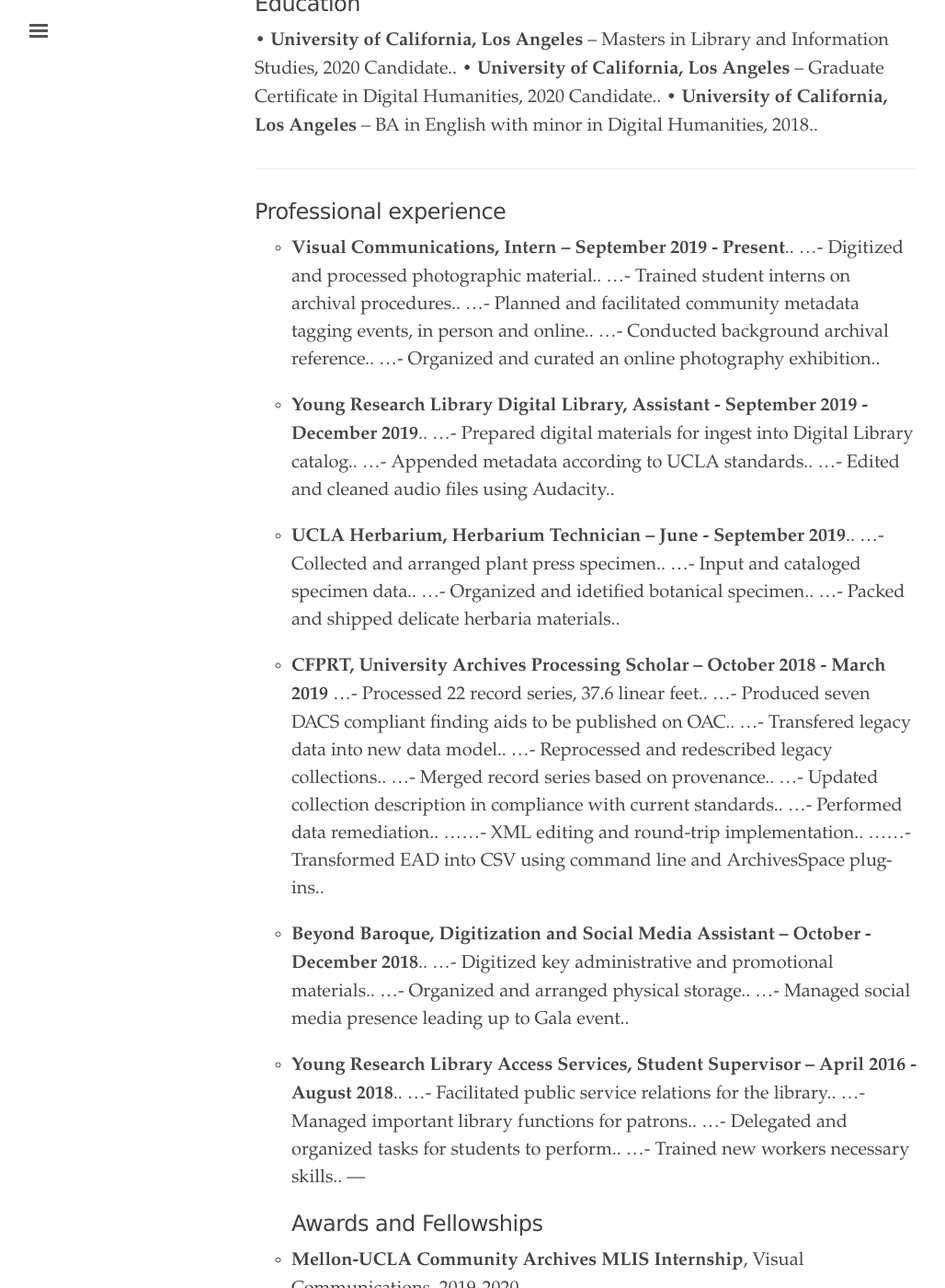
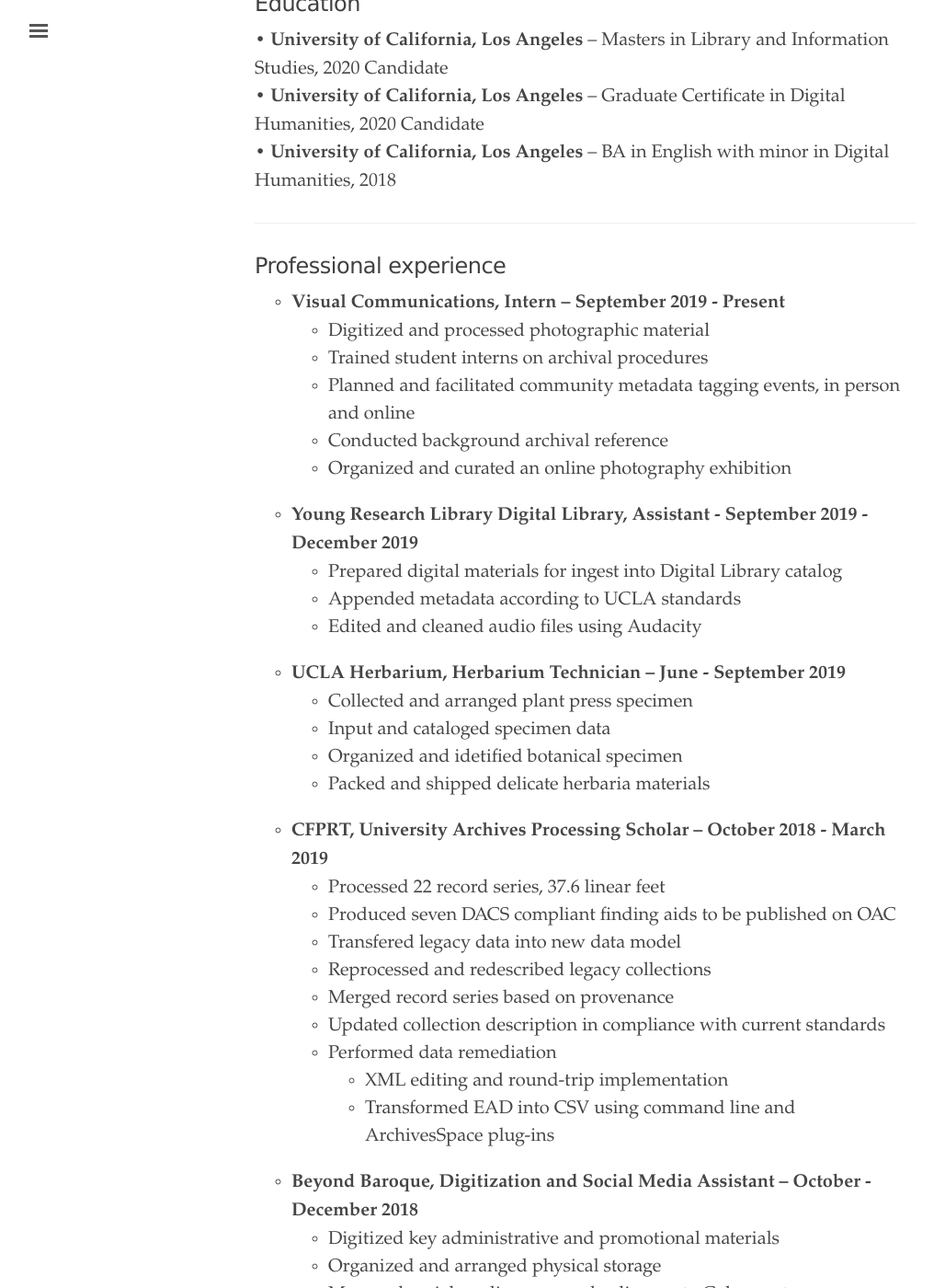
Before and after one commit to dylankarlsson/portfolio, a Jekyll site: the page built from resume.md, in a window 1280 px wide and 1400 px high, scrolled down 233 px. Shown: the whole window at 92% size, without its empty margins (3-1031 px from the left). Built offline with Jekyll 4.4.1, drawn with Linux system fonts in a browser that asks for light colours; some of the changed text lies outside the part shown.

Commit message:
Update resume.md

```diff
--- a/resume.md
+++ b/resume.md
@@ -5,75 +5,75 @@
 
 ## Education
 
-• **University of California, Los Angeles** – Masters in Library and Information Studies, 2020 Candidate..
-• **University of California, Los Angeles** –  Graduate Certificate in Digital Humanities, 2020 Candidate..
-• **University of California, Los Angeles** – BA in English with minor in Digital Humanities, 2018..
+• **University of California, Los Angeles** – Masters in Library and Information Studies, 2020 Candidate
+• **University of California, Los Angeles** –  Graduate Certificate in Digital Humanities, 2020 Candidate
+• **University of California, Los Angeles** – BA in English with minor in Digital Humanities, 2018
 
 ---
 ## Professional experience
 
-- **Visual Communications, Intern – September 2019 - Present**..
-...- Digitized and processed photographic material..
-...- Trained student interns on archival procedures..
-...- Planned and facilitated community metadata tagging events, in person and online..
-...- Conducted background archival reference..
-...- Organized and curated an online photography exhibition..
+- **Visual Communications, Intern – September 2019 - Present**
+  - Digitized and processed photographic material
+  - Trained student interns on archival procedures
+  - Planned and facilitated community metadata tagging events, in person and online
+  - Conducted background archival reference
+  - Organized and curated an online photography exhibition
 
-- **Young Research Library Digital Library, Assistant - September 2019 - December 2019**..
-...- Prepared digital materials for ingest into Digital Library catalog..
-...- Appended metadata according to UCLA standards..
-...- Edited and cleaned audio files using Audacity..
+- **Young Research Library Digital Library, Assistant - September 2019 - December 2019**
+  - Prepared digital materials for ingest into Digital Library catalog
+  - Appended metadata according to UCLA standards
+  - Edited and cleaned audio files using Audacity
 
-- **UCLA Herbarium, Herbarium Technician – June - September 2019**..
-...- Collected and arranged plant press specimen..
-...- Input and cataloged specimen data..
-...- Organized and idetified botanical specimen..
-...- Packed and shipped delicate herbaria materials..
+- **UCLA Herbarium, Herbarium Technician – June - September 2019**
+  - Collected and arranged plant press specimen
+  - Input and cataloged specimen data
+  - Organized and idetified botanical specimen
+  - Packed and shipped delicate herbaria materials
 
 - **CFPRT, University Archives Processing Scholar – October 2018 - March 2019**
-...- Processed 22 record series, 37.6 linear feet..
-...- Produced seven DACS compliant finding aids to be published on OAC..
-...- Transfered legacy data into new data model..
-...- Reprocessed and redescribed legacy collections..
-...- Merged record series based on provenance..
-...- Updated collection description in compliance with current standards..
-...- Performed data remediation..
-......- XML editing and round-trip implementation..
-......- Transformed EAD into CSV using command line and ArchivesSpace plug-ins..
+  - Processed 22 record series, 37.6 linear feet
+  - Produced seven DACS compliant finding aids to be published on OAC
+  - Transfered legacy data into new data model
+  - Reprocessed and redescribed legacy collections
+  - Merged record series based on provenance
+  - Updated collection description in compliance with current standards
+  - Performed data remediation
+    - XML editing and round-trip implementation
+    - Transformed EAD into CSV using command line and ArchivesSpace plug-ins
 
-- **Beyond Baroque, Digitization and Social Media Assistant – October - December 2018**..
-...- Digitized key administrative and promotional materials..
-...- Organized and arranged physical storage..
-...- Managed social media presence leading up to Gala event..
+- **Beyond Baroque, Digitization and Social Media Assistant – October - December 2018**
+  - Digitized key administrative and promotional materials
+  - Organized and arranged physical storage
+  - Managed social media presence leading up to Gala event
 
-- **Young Research Library Access Services, Student Supervisor – April 2016 - August 2018**..
-...- Facilitated public service relations for the library..
-...- Managed important library functions for patrons..
-...- Delegated and organized tasks for students to perform..
-...- Trained new workers necessary skills..
+- **Young Research Library Access Services, Student Supervisor – April 2016 - August 2018**
+  - Facilitated public service relations for the library
+  - Managed important library functions for patrons
+  - Delegated and organized tasks for students to perform
+  - Trained new workers necessary skills
   ---
 ## Awards and Fellowships
 
-- **Mellon-UCLA Community Archives MLIS Internship**, Visual Communications, 2019-2020..
-- **Herbarium Fellow**, UCLA Herbarium, 2019..
-- **Library & Information Studies Alumni Fellowship**, 2018..
+- **Mellon-UCLA Community Archives MLIS Internship**, Visual Communications, 2019-2020
+- **Herbarium Fellow**, UCLA Herbarium, 2019
+- **Library & Information Studies Alumni Fellowship**, 2018
 
 ---
 ## Skills
 
-- Excellent writing capabilities..
-- Experienced with Photoshop and InDesign..
-- Copy-editing and critical editing..
-- Video and audio production..
-- Proficient in Microsoft Office Suite..
-- Public speaking and public service..
+- Excellent writing capabilities
+- Experienced with Photoshop and InDesign
+- Copy-editing and critical editing
+- Video and audio production
+- Proficient in Microsoft Office Suite
+- Public speaking and public service
 
 ---
 ## Technology
 
-- Content Management Systems: Archivesspace, MS Access, Adobe Bridge..
-- Data Management: OpenRefine, MySQL..
-- Cataloging Tools: Voyager ILS, OCLC Connexion..
-- Metadata Schemas: MODS, Dublin Core, VRA Core, METS, TEI..
-- Data Cleaning:OpenRefine, R Studio, Excel..
-- Web Development: GitHub, Mobirise, HTML, CSS..
+- Content Management Systems: Archivesspace, MS Access, Adobe Bridge
+- Data Management: OpenRefine, MySQL
+- Cataloging Tools: Voyager ILS, OCLC Connexion
+- Metadata Schemas: MODS, Dublin Core, VRA Core, METS, TEI
+- Data Cleaning:OpenRefine, R Studio, Excel
+- Web Development: GitHub, Mobirise, HTML, CSS
```
